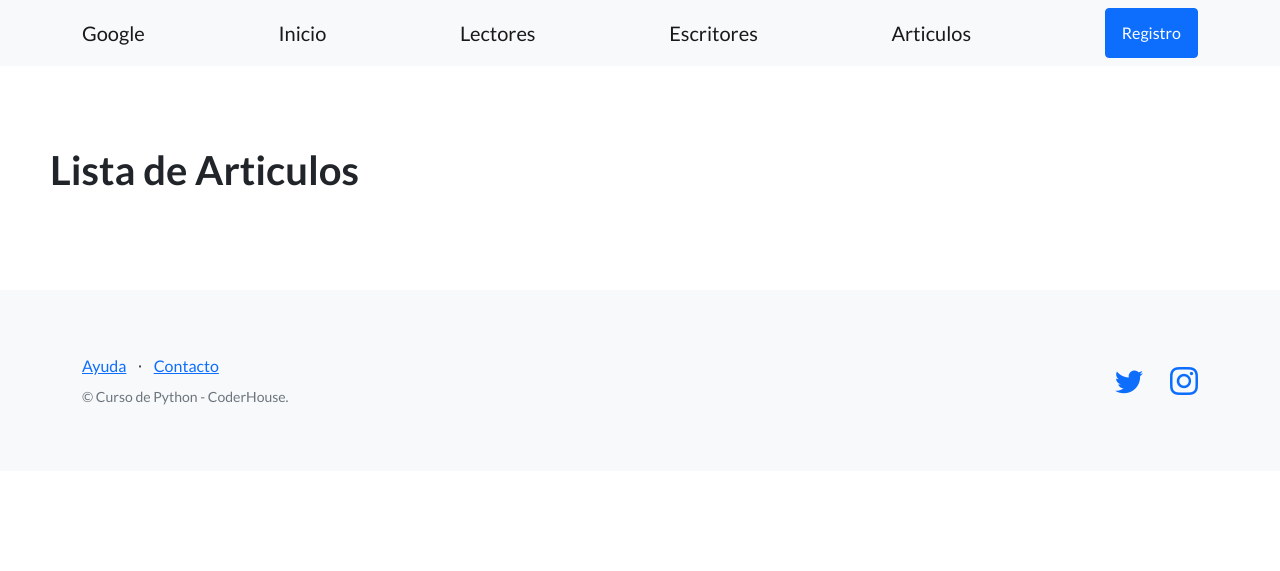
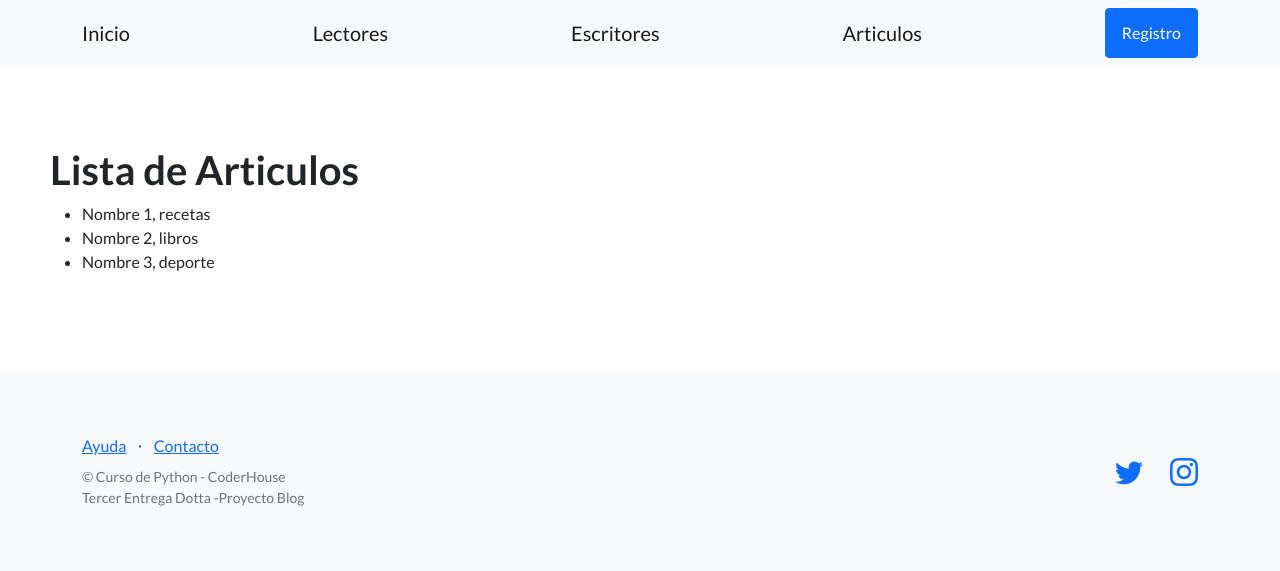
Before and after one commit to flodotta/Tercer_entrega_Dotta, a Django app: page /usuarios/articulos/ in a window 1280 px wide. Shown: the top 571 px of the page. Run offline with Django 4.2, Linux system fonts and the light colour scheme; some libraries are stand-ins or nearby versions.

Commit message:
Agregue la clase articulos, sus hmtl urls views y ejemplos

```diff
--- a/control_usuarios/templates/control_usuarios/base.html
+++ b/control_usuarios/templates/control_usuarios/base.html
@@ -23,7 +23,6 @@
         <!-- Navigation-->
         <nav class="navbar navbar-light bg-light static-top">
             <div class="container">
-                <a class="navbar-brand" href="https://www.google.com">Google</a>
                 <a class="navbar-brand" href="{% url 'inicio'%}">Inicio</a>
                 <a class="navbar-brand" href="{% url 'listar_lectores'%}">Lectores</a>
                 <a class="navbar-brand" href="{% url 'listar_escritores'%}">Escritores</a>
@@ -49,7 +48,8 @@
                             <li class="list-inline-item"><a href="#!">Contacto</a></li>
 
                         </ul>
-                        <p class="text-muted small mb-4 mb-lg-0">&copy; Curso de Python - CoderHouse.</p>
+                        <p class="text-muted small mb-4 mb-lg-0">&copy; Curso de Python - CoderHouse </p>
+                        <p class="text-muted small mb-4 mb-lg-0"> Tercer Entrega Dotta -Proyecto Blog</p>
                     </div>
                     <div class="col-lg-6 h-100 text-center text-lg-end my-auto">
                         <ul class="list-inline mb-0">
--- a/control_usuarios/templates/control_usuarios/lista_articulos.html
+++ b/control_usuarios/templates/control_usuarios/lista_articulos.html
@@ -6,7 +6,7 @@
     <h1>Lista de Articulos</h1>
     <ul>
     {% for articulo in articulos %}
-      <li>{{ articulo.apellido }}, {{ articulo.nombre }}</li>
+      <li>{{ articulo.nombre }}, {{ articulo.categoria }}</li>
     {% endfor %}
     </ul>
   </div>
--- a/control_usuarios/templates/control_usuarios/lista_lectores.html
+++ b/control_usuarios/templates/control_usuarios/lista_lectores.html
@@ -6,7 +6,7 @@
     <h1>Lista Lectores</h1>
     <ul>
     {% for lector in lectores %}
-      <li>{{ lector.nombre}}, {{ lector.comision}}</li>
+      <li>{{ lector.nombre}}, {{ lector.apellido}}</li>
     {% endfor %}
     </ul>
   </div>
--- a/control_usuarios/views.py
+++ b/control_usuarios/views.py
@@ -4,9 +4,9 @@ from django.shortcuts import render
 def listar_lectores(request):
     contexto = {
         "lectores": [
-            {"nombre": "Cata" , "comision": "1000"} ,
-            {"nombre": "Flo" , "comision": "1001"} ,
-            {"nombre": "Mahia" , "comision": "1002"},
+            {"nombre": "Cata" , "apellido": "Berton"} ,
+            {"nombre": "Flo" , "apellido": "Berton"} ,
+            {"nombre": "Mahia" , "apellido": "Berton"},
         ]
     }
     http_response = render(
@@ -35,6 +35,11 @@ def listar_escritores(request):
 # Create your views Articulos here.
 def listar_articulos(request):
     contexto = {
+        "articulos": [
+            {"nombre": "Nombre 1" , "categoria": "recetas"} ,
+            {"nombre": "Nombre 2" , "categoria": "libros"} ,
+            {"nombre": "Nombre 3" , "categoria": "deporte"} ,
+        ]
     }
     http_response = render(
         request=request,
```
Also changed, not shown: control_usuarios/models.py (+7 -3 lines).
